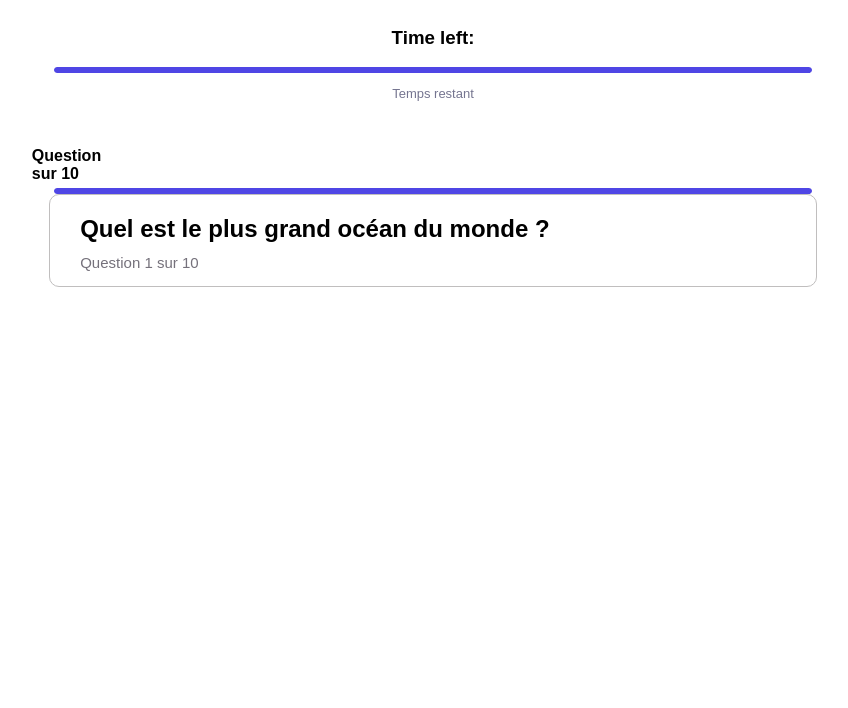
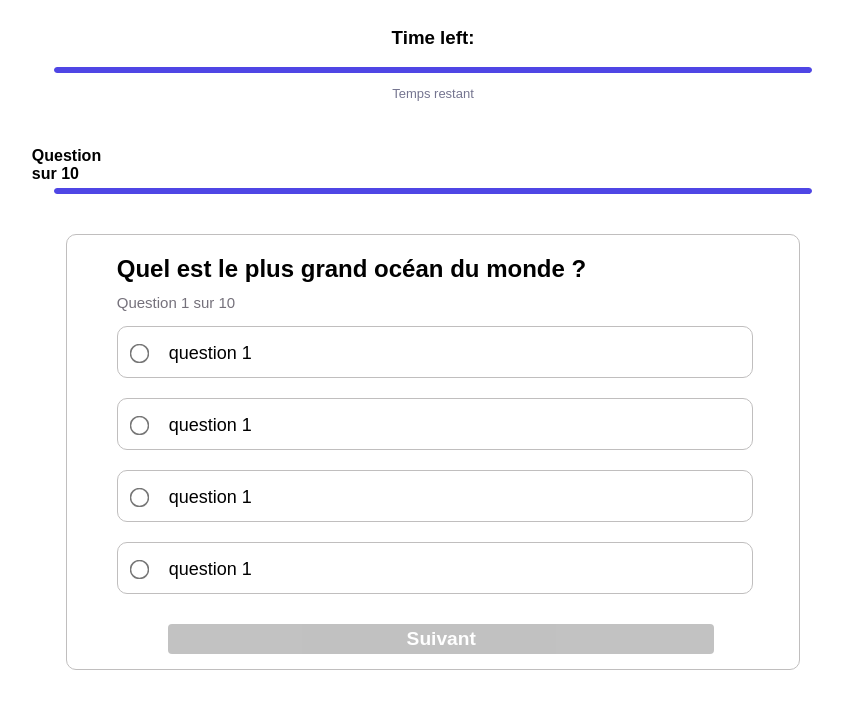
Before and after one commit to doudaoud/quiz-app, a React (Vite) app: page /quiz in a window 1280 px wide. Shown: the top 708 px of the page, without its empty margins (207-1055 px from the left). Built offline with nearby package versions, Linux system fonts and the light colour scheme.

Commit message:
Enhance Quiz component layout with new response options and styling for improved user interaction

```diff
--- a/src/App.css
+++ b/src/App.css
@@ -116,6 +116,7 @@
   margin-right: 733px;
 }
 .cadre_quiz {
+  margin-top: 40px;
   border: 1px solid rgb(192, 190, 190);
   border-radius: 10px;
   display: flex;
@@ -123,11 +124,63 @@
   /* justify-content: center; */
   /* align-items: center; */
 
-  width: 97%;
-  padding-left: 30px;
+  width: 90%;
+  padding-left: 50px;
 }
-.num_question{
+.num_question {
   margin-top: -9px;
   color: rgb(117, 113, 123);
   font-size: 15px;
 }
+.reponses {
+  /* margin: auto; */
+}
+.carte {
+  width: 90%;
+  border: 1px solid rgb(192, 190, 190);
+  padding: 10px;
+  height: 30px;
+  border-radius: 10px;
+  margin-bottom: 20px;
+  display: flex;
+  align-items: center;
+}
+span {
+  margin-top: 3px;
+  margin-left: 20px;
+  font-size: 18px;
+}
+.radio {
+  transform: scale(1.5);
+  color: blueviolet;
+}
+.radio:checked {
+  accent-color: #6366f1;
+  background: #6366f1;
+  border-color: #6366f1;
+}
+.suivant {
+  width: 80%;
+  margin-left: 51.5px;
+  margin-top: 10px;
+  background-color: rgb(77, 69, 228);
+  color: white;
+  border: none;
+  outline: none;
+  font-size: 1.2rem;
+  font-weight: bold;
+  border-radius: 4px;
+  transition: 0.2s all ease-in-out;
+  cursor: pointer;
+  height: 30px;
+  margin-bottom: 15px ;
+}
+.suivant:hover {
+  background-color: rgb(110, 104, 229);
+
+}
+.suivant:disabled {
+  background: #999;
+  cursor: not-allowed;
+  opacity: 0.6;
+}
--- a/src/pages/Quiz.tsx
+++ b/src/pages/Quiz.tsx
@@ -17,13 +17,51 @@ export default function Quiz() {
           <div className="progress-fill" style={{ width: `${value}%` }} />
         </div>
         <div className="cadre_quiz">
-          <h2 className="qustion">
-            Quel est le plus grand océan du monde ?
-          </h2>
-          <p className="num_question">
-            Question 1 sur 10
-          </p>
+          <h2 className="qustion">Quel est le plus grand océan du monde ?</h2>
+          <p className="num_question">Question 1 sur 10</p>
           <div className="reponses">
+            <label className="carte">
+              <input
+                type="radio"
+                name="res"
+                id="1"
+                title="question 1"
+                className="radio"
+              />
+              <span>question 1 </span>
+            </label>
+            <label className="carte">
+              <input
+                type="radio"
+                name="res"
+                id="2"
+                title="question 1"
+                className="radio"
+              />
+              <span>question 1 </span>
+            </label>{" "}
+            <label className="carte">
+              <input
+                type="radio"
+                name="res"
+                id="3"
+                title="question 1"
+                className="radio"
+              />
+              <span>question 1 </span>
+            </label>{" "}
+            <label className="carte">
+              <input
+                type="radio"
+                name="res"
+                id="4"
+                title="question 1"
+                className="radio"
+              />
+              <span>question 1 </span>
+            </label>
+
+            <button className="suivant" disabled >Suivant</button>
 
           </div>
         </div>
```
